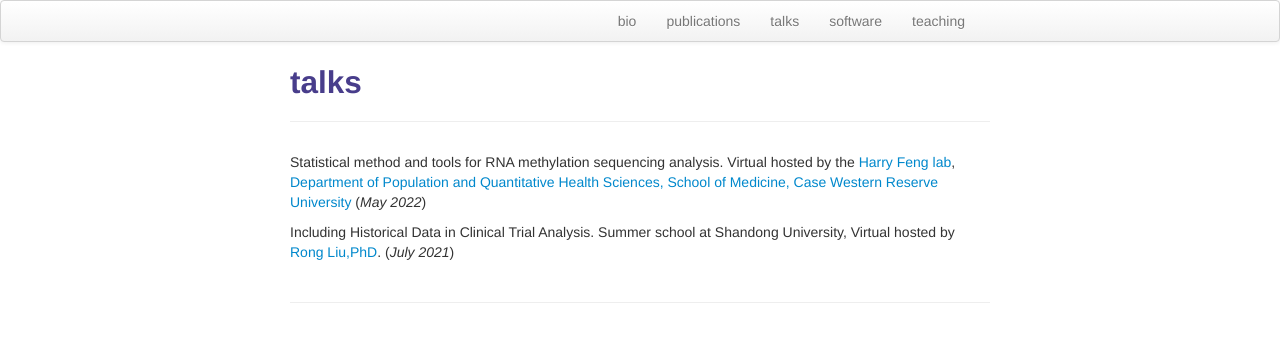
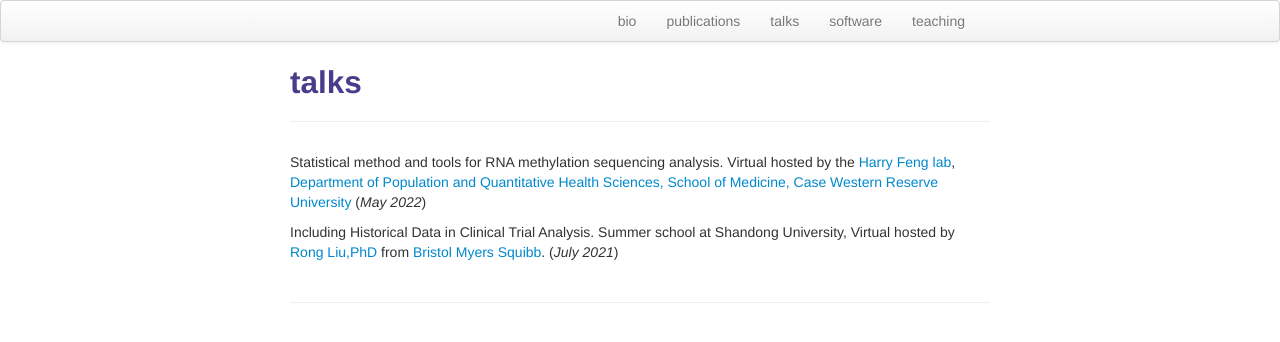
Before and after one commit to ZhenxingGuo0015/ZhenxingGuo0015.github.io, a Jekyll site: the page built from talks.md, in a window 1280 px wide. Shown: the top 342 px of the page. Built offline with Jekyll 4.4.1, drawn with Linux system fonts in a browser that asks for light colours.

Commit message:
Update talks.md

```diff
--- a/talks.md
+++ b/talks.md
@@ -8,4 +8,4 @@ Statistical method and tools for RNA methylation sequencing analysis. Virtual ho
 [Department of Population and Quantitative Health Sciences, School of
 Medicine, Case Western Reserve University]([https://www.sydney.edu.au/](https://case.edu/medicine/pqhs/)) (_May 2022_)
 
-Including Historical Data in Clinical Trial Analysis. Summer school at Shandong University, Virtual hosted by [Rong Liu,PhD](https://www.linkedin.com/in/rong-liu-2a19305/). (_July 2021_)
+Including Historical Data in Clinical Trial Analysis. Summer school at Shandong University, Virtual hosted by [Rong Liu,PhD](https://www.linkedin.com/in/rong-liu-2a19305/) from [Bristol Myers Squibb](https://www.bms.com/). (_July 2021_)
```
